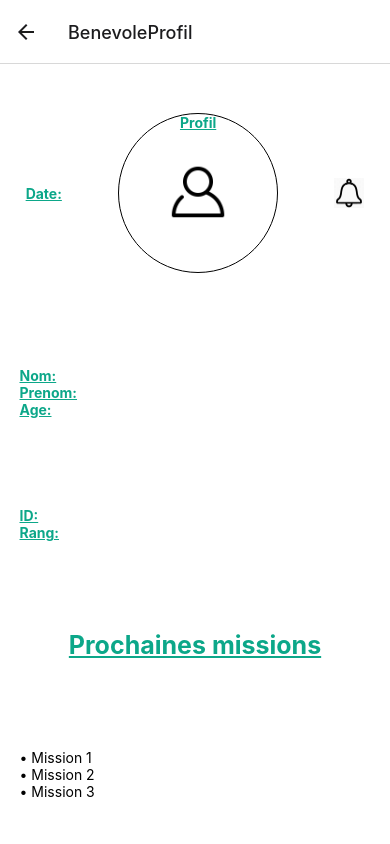
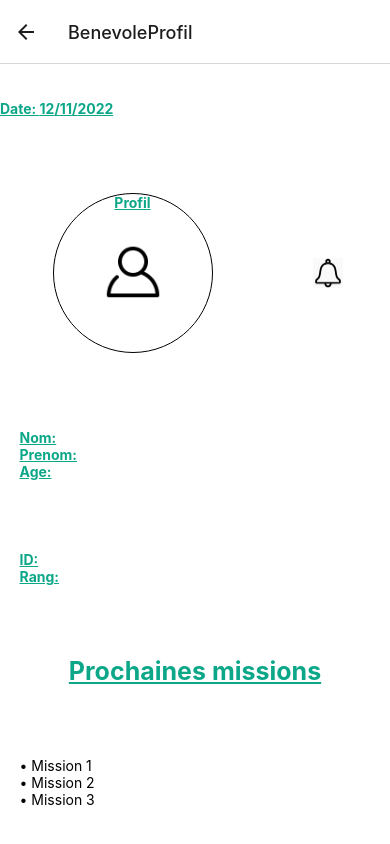
Before and after one commit to MA-DA-TOM/ECHO-ALLIANCE-FRONTEND, a React Native app: screen /BenevoleProfil in a window 390 px wide. Built offline with nearby package versions, Linux system fonts and the light colour scheme.

Commit message:
ajout date profil

```diff
--- a/screens/Benevole-Alert.js
+++ b/screens/Benevole-Alert.js
@@ -38,7 +38,7 @@ export default function BenevoleAlert({ navigation }) {
 		const photoTest = await cameraRef.takePictureAsync({ quality: 0.3 });
 		setPhoto((photo) => [...photo, photoTest]);
 	};
-	console.log(photo);
+
 	const modalPhoto = () => {
 		// if (!hasPermission) {
 		// 	return <View />;
@@ -129,7 +129,7 @@ export default function BenevoleAlert({ navigation }) {
 				<Text style={styles.temoignage}>Témoignage:</Text>
 			</View>
 			<View style={styles.container3}>
-				<TextInput ></TextInput>
+				<TextInput autoCorrect={true} ></TextInput>
 			</View>
 			<View style={styles.container4}>
 				<TouchableOpacity onPress={() => handlePhoto()}>
--- a/screens/Benevole-Profil.js
+++ b/screens/Benevole-Profil.js
@@ -11,13 +11,18 @@ import {
 } from "react-native";
 
 export default function BenevoleProfil({ navigation }) {
+	const now = new Date();
+
+	const annee = now.getFullYear();
+	const mois = ('0' + now.getMonth() + 1).slice(-2);
+	const jour = ('0' + now.getDate()).slice(-2);
 	return (
 		<KeyboardAvoidingView
 			style={styles.container}
 			behavior={Platform.OS === "ios" ? "padding" : "height"}
 		>
+			<Text style={styles.txt}>Date: {jour}/{mois}/{annee}</Text>
 			<View style={styles.container1}>
-				<Text style={styles.txt}>Date:</Text>
 				<View style={styles.card1}>
 					<Text style={styles.txt}>Profil</Text>
 					<Image
```
